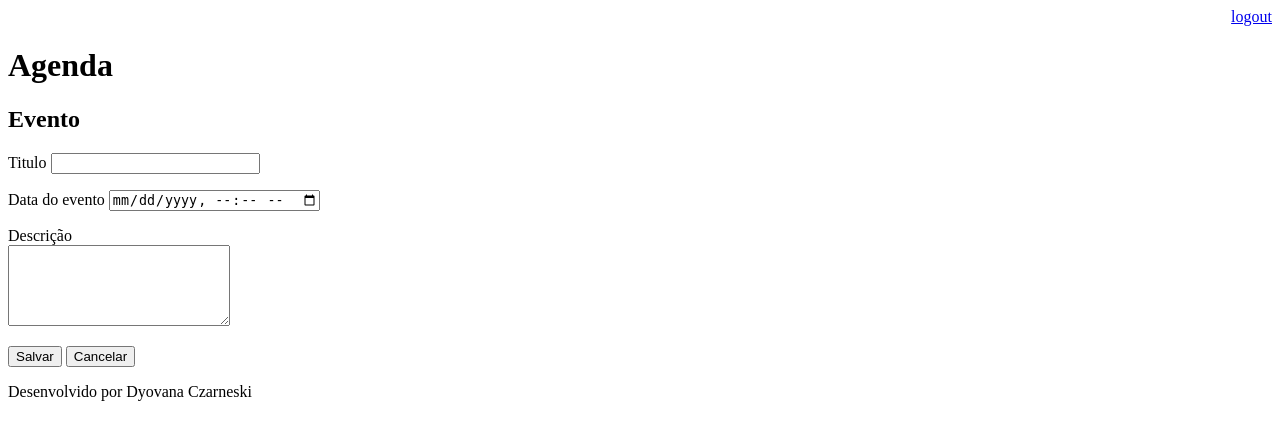
After one commit to Dyovana/agenda, a Django app: page /agenda/evento/ in a window 1280 px wide. The commit adds this page. Shown: the top 440 px of the page. Run offline with Django 3.2, Linux system fonts and the light colour scheme; a user stored in the database is signed in.

Commit message:
Incluido template para inserção de dados da agenda, incluido o gitignore para ignorar os arquivos compilados

```diff
--- a/agenda/urls.py
+++ b/agenda/urls.py
@@ -22,10 +22,13 @@ from django.views.generic import  RedirectView
 urlpatterns = [
     path('admin/', admin.site.urls),
     path('agenda/', views.lista_eventos),
+    path('agenda/evento/', views.evento),
+    path('agenda/evento/submit', views.submit_evento),
     path('',  RedirectView.as_view(url='/agenda')),
     #path('', views.index)
 
     path('login/', views.login_user),
     path('login/submit', views.submit_login),
     path('logout/', views.logout_user)
+
 ]
--- a/core/views.py
+++ b/core/views.py
@@ -44,3 +44,23 @@ def lista_eventos(request):
     dados ={'eventos': eventos}
 
     return render(request, 'agenda.html', dados)
+
+@login_required(login_url='/login/')
+def evento(request):
+    return render(request, 'evento.html')
+
+@login_required(login_url='/login/')
+def submit_evento(request):
+    if request.POST:
+        titulo = request.POST.get('titulo')
+        data_evento = request.POST.get('data_evento')
+        descricao = request.POST.get('descricao')
+        usuario = request.user
+        Evento.objects.create(
+            titulo=titulo,
+            data_evento=data_evento,
+            descricao=descricao,
+            usuario=usuario
+        )
+
+    return redirect('/')
--- a/template/agenda.html
+++ b/template/agenda.html
@@ -4,6 +4,9 @@
 
     {% block content %}
         <h2>Agendamentos</h2>
+        <a href="evento/">
+            <button type="button">Novo Evento</button>
+        </a>
 
         <ul style="font-size: 18px">
             {% for evento in eventos %} <!-- Comandos de Pyhon dentro de chaves -->
--- /dev/null
+++ b/template/evento.html
@@ -0,0 +1,28 @@
+{% extends "model-page.html" %}
+
+{% block content %}
+
+<h2>Evento</h2>
+
+<form action="submit" method="POST">{% csrf_token %}
+    <label>Titulo</label>
+    <input type="text" name="titulo" size="23">
+
+    <p>
+    <label>Data do evento</label>
+    <input type="datetime-local" name="data_evento">
+
+    <p>
+    <label>Descrição</label><br>
+    <textarea name="descricao" rows="5" cols="25"></textarea>
+
+    <p>
+    <button type="submit">Salvar</button>
+
+    <a href="/">
+        <button type="button">Cancelar</button>
+    </a>
+</form>
+
+
+{% endblock %}
```
Also changed, not shown: db.sqlite3, 1 other file.
